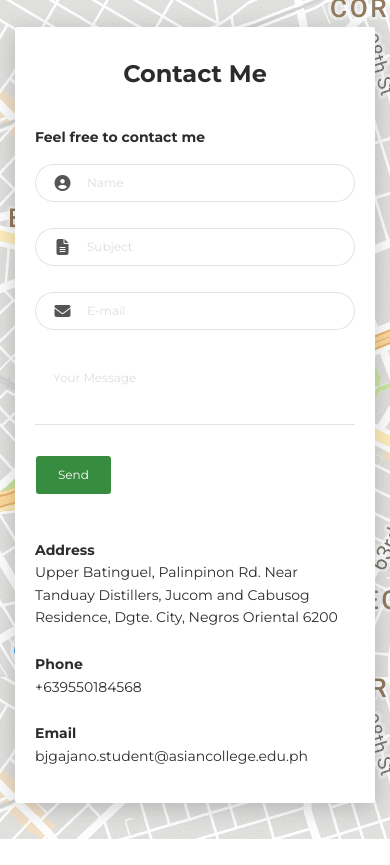
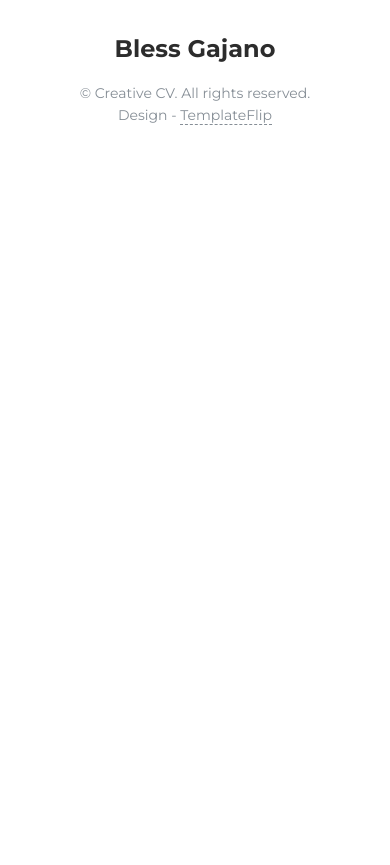
Before and after one commit to bjgajano/bjgajano.live, a plain HTML site: page index.html in a window 390 px wide. Shown: the part 7434-8299 px from the top of the page. After the commit the page ends 7601 px from the top, so only its background shows below. Drawn offline with Linux system fonts and the light colour scheme.

Commit message:
Update index.html

```diff
--- a/index.html
+++ b/index.html
@@ -33,7 +33,7 @@
                 <li class="nav-item"><a class="nav-link smooth-scroll" href="#skill">Skills</a></li>
                 <li class="nav-item"><a class="nav-link smooth-scroll" href="#portfolio">Portfolio</a></li>
                 <li class="nav-item"><a class="nav-link smooth-scroll" href="#experience">Experience</a></li>
-                <li class="nav-item"><a class="nav-link smooth-scroll" href="#contact">Contact</a></li>
+                <li class="nav-item"><a class="nav-link smooth-scroll" href="contact.html">Contact</a></li>
               </ul>
             </div>
           </div>
@@ -409,74 +409,6 @@
     </div>
   </div>
 </div>
-<div class="section" id="contact">
-  <div class="cc-contact-information" style="background-image: url('images/staticmap.png')">
-    <div class="container">
-      <div class="cc-contact">
-        <div class="row">
-          <div class="col-md-9">
-            <div class="card mb-0" data-aos="zoom-in">
-              <div class="h4 text-center title">Contact Me</div>
-              <div class="row">
-                <div class="col-md-6">
-                  <div class="card-body">
-                    <form action="https://formspree.io/your@email.com" method="POST">
-                      <div class="p pb-3"><strong>Feel free to contact me </strong></div>
-                      <div class="row mb-3">
-                        <div class="col">
-                          <div class="input-group"><span class="input-group-addon"><i class="fa fa-user-circle"></i></span>
-                            <input class="form-control" type="text" name="name" placeholder="Name" required="required"/>
-                          </div>
-                        </div>
-                      </div>
-                      <div class="row mb-3">
-                        <div class="col">
-                          <div class="input-group"><span class="input-group-addon"><i class="fa fa-file-text"></i></span>
-                            <input class="form-control" type="text" name="Subject" placeholder="Subject" required="required"/>
-                          </div>
-                        </div>
-                      </div>
-                      <div class="row mb-3">
-                        <div class="col">
-                          <div class="input-group"><span class="input-group-addon"><i class="fa fa-envelope"></i></span>
-                            <input class="form-control" type="email" name="_replyto" placeholder="E-mail" required="required"/>
-                          </div>
-                        </div>
-                      </div>
-                      <div class="row mb-3">
-                        <div class="col">
-                          <div class="form-group">
-                            <textarea class="form-control" name="message" placeholder="Your Message" required="required"></textarea>
-                          </div>
-                        </div>
-                      </div>
-                      <div class="row">
-                        <div class="col">
-                          <button class="btn btn-primary" type="submit">Send</button>
-                        </div>
-                      </div>
-                    </form>
-                  </div>
-                </div>
-                <div class="col-md-6">
-                  <div class="card-body">
-                    <p class="mb-0"><strong>Address </strong></p>
-                    <p class="pb-2">Upper Batinguel, Palinpinon Rd. Near Tanduay Distillers, Jucom and Cabusog Residence, Dgte. City, Negros Oriental 6200</p>
-                    <p class="mb-0"><strong>Phone</strong></p>
-                    <p class="pb-2">+639550184568</p>
-                    <p class="mb-0"><strong>Email</strong></p>
-                    <p>bjgajano.student@asiancollege.edu.ph</p>
-                  </div>
-                </div>
-              </div>
-            </div>
-          </div>
-        </div>
-      </div>
-    </div>
-  </div>
-</div></div>
-    </div>
     <footer class="footer">
       <div class="container text-center"><a class="cc-facebook btn btn-link" href="#"><i class="fa fa-facebook fa-2x " aria-hidden="true"></i></a><a class="cc-twitter btn btn-link " href="#"><i class="fa fa-twitter fa-2x " aria-hidden="true"></i></a><a class="cc-google-plus btn btn-link" href="#"><i class="fa fa-google-plus fa-2x" aria-hidden="true"></i></a><a class="cc-instagram btn btn-link" href="#"><i class="fa fa-instagram fa-2x " aria-hidden="true"></i></a></div>
       <div class="h4 title text-center">Bless Gajano</div>
```
